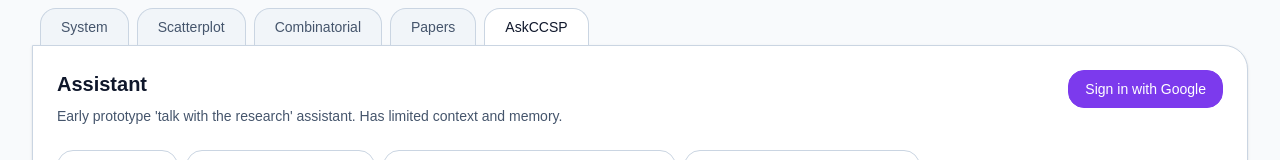
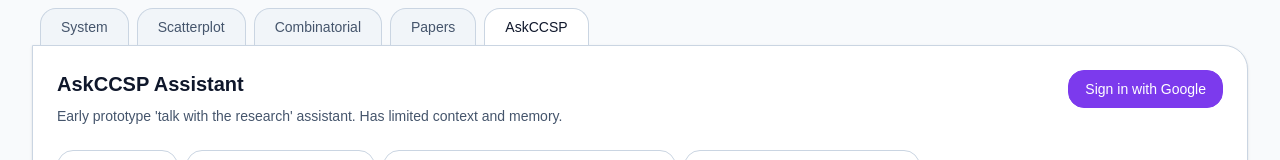
Before and after one commit to jh-tpp/visuals, a Next.js app: page / in a window 1280 px wide. Both pictures are taken after a click on the button "AskCCSP". Shown: the part 136-296 px from the top of the page. Built offline with nearby package versions, Linux system fonts and the light colour scheme.

Commit message:
Update AssistantPanel.jsx

```diff
--- a/components/AssistantPanel.jsx
+++ b/components/AssistantPanel.jsx
@@ -374,7 +374,7 @@
     <div className="space-y-6">
       <div className="flex items-start justify-between gap-4 print:hidden">
         <div className="space-y-2">
-          <h2 className="text-xl font-semibold text-slate-900">Assistant</h2>
+          <h2 className="text-xl font-semibold text-slate-900">AskCCSP Assistant</h2>
           <p className="text-sm text-slate-600 max-w-3xl">
             Early prototype 'talk with the research' assistant. Has limited context and memory.
           </p>
```
